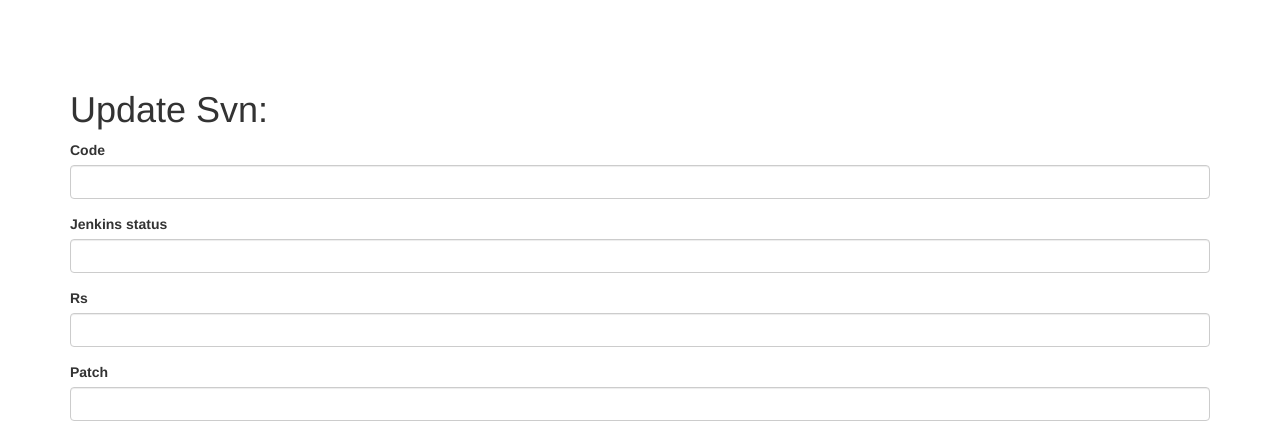
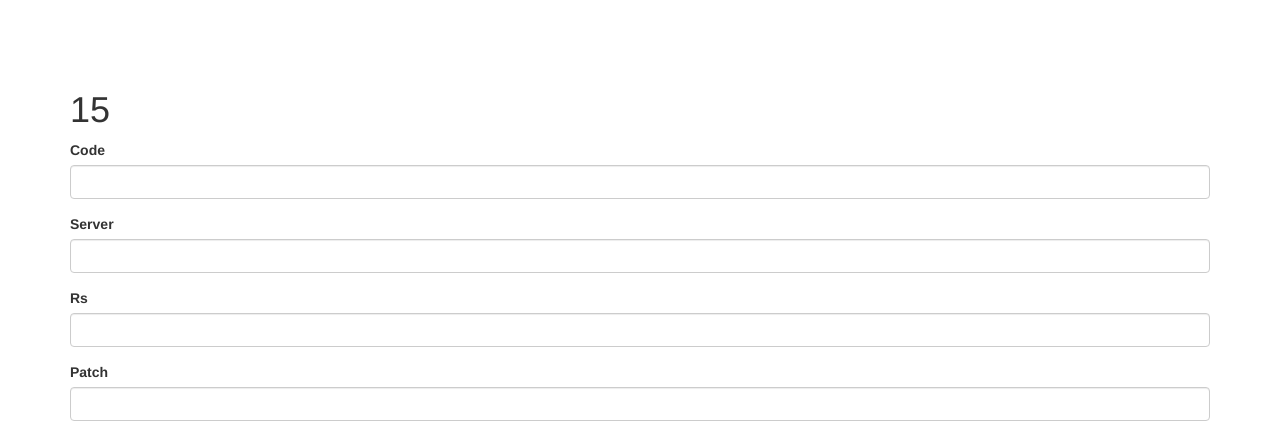
Before and after one commit to chenmenghui/basic, a Yii app: template views/svn/update.php in a window 1280 px wide. Shown: the top 429 px of the page. Run offline with PHP 8.4 and a stand-in for Yii, Linux system fonts and the light colour scheme; the template is opened without the code that fills it, so the values that code supplies are empty; form fields are guessed from the names that the template uses; some libraries are stand-ins or nearby versions.

Commit message:
svn 相关的记录表

```diff
--- a/models/Svn.php
+++ b/models/Svn.php
@@ -37,9 +37,9 @@ class Svn extends \yii\db\ActiveRecord
     public function rules()
     {
         return [
-            [['code', 'rs', 'patch', 'jenkins_status'], 'integer'],
-            [['comment'], 'string'],
-            [['add_time', 'update_time', 'delete_time'], 'safe'],
+            [['code', 'rs', 'patch'], 'integer'],
+            [['comment', 'jenkins_status'], 'string'],
+            [['add_time', 'update_time', 'delete_time', 'server'], 'safe'],
             [['author', 'server'], 'string', 'max' => 255],
         ];
     }
--- a/views/svn/_form.php
+++ b/views/svn/_form.php
@@ -14,17 +14,26 @@ use yii\widgets\ActiveForm;
 
     <?= $form->field($model, 'code')->textInput() ?>
 
-    <?= $form->field($model, 'jenkins_status')->radioList(['dev'=>'dev', 'dev2' => 'dev2', 'rc' => 'rc']) ?>
+    <?= $form->field($model, 'server')->radioList([
+        'dev'  => 'dev',
+        'dev2' => 'dev2',
+        'rc'   => 'rc',
+        'live' => 'live',
+    ]) ?>
 
     <?= $form->field($model, 'rs')->textInput() ?>
 
     <?= $form->field($model, 'patch')->textInput() ?>
 
-    <?= $form->field($model, 'jenkins_status')->radioList(['commit'=>'Commit to SVN', 'update' => 'Update in Jenkins', 'deploy' => 'Deploy to server']) ?>
+    <?= $form->field($model, 'jenkins_status')->radioList([
+        'committed' => 'Committed to SVN',
+        'deployed'  => 'Deployed to server',
+        'upgraded'  => 'Goto next step',
+    ]) ?>
 
     <?= $form->field($model, 'comment')->textarea(['rows' => 6]) ?>
 
-    <?= $form->field($model, 'author')->textInput(['maxlength' => true, 'placeholder'=>'valenchen']) ?>
+    <?= $form->field($model, 'author')->textInput(['maxlength' => true, 'placeholder' => 'valenchen']) ?>
 
     <?= $form->field($model, 'add_time')->textInput() ?>
 
--- a/views/svn/update.php
+++ b/views/svn/update.php
@@ -5,7 +5,8 @@ use yii\helpers\Html;
 /* @var $this yii\web\View */
 /* @var $model app\models\Svn */
 
-$this->title = 'Update Svn: ' . $model->id;
+$this->title = 'Update Svn: ' . $model->comment ?: $model->id;
+$this->title = strlen($this->title < 50 ?: substr($this->title, 0, 50) . '...');
 $this->params['breadcrumbs'][] = ['label' => 'Svns', 'url' => ['index']];
 $this->params['breadcrumbs'][] = ['label' => $model->id, 'url' => ['view', 'id' => $model->id]];
 $this->params['breadcrumbs'][] = 'Update';
@@ -14,6 +15,7 @@ $this->params['breadcrumbs'][] = 'Update';
 
     <h1><?= Html::encode($this->title) ?></h1>
 
+
     <?= $this->render('_form', [
         'model' => $model,
     ]) ?>
```
Also changed, not shown: views/svn/view.php (+5 -4 lines).
